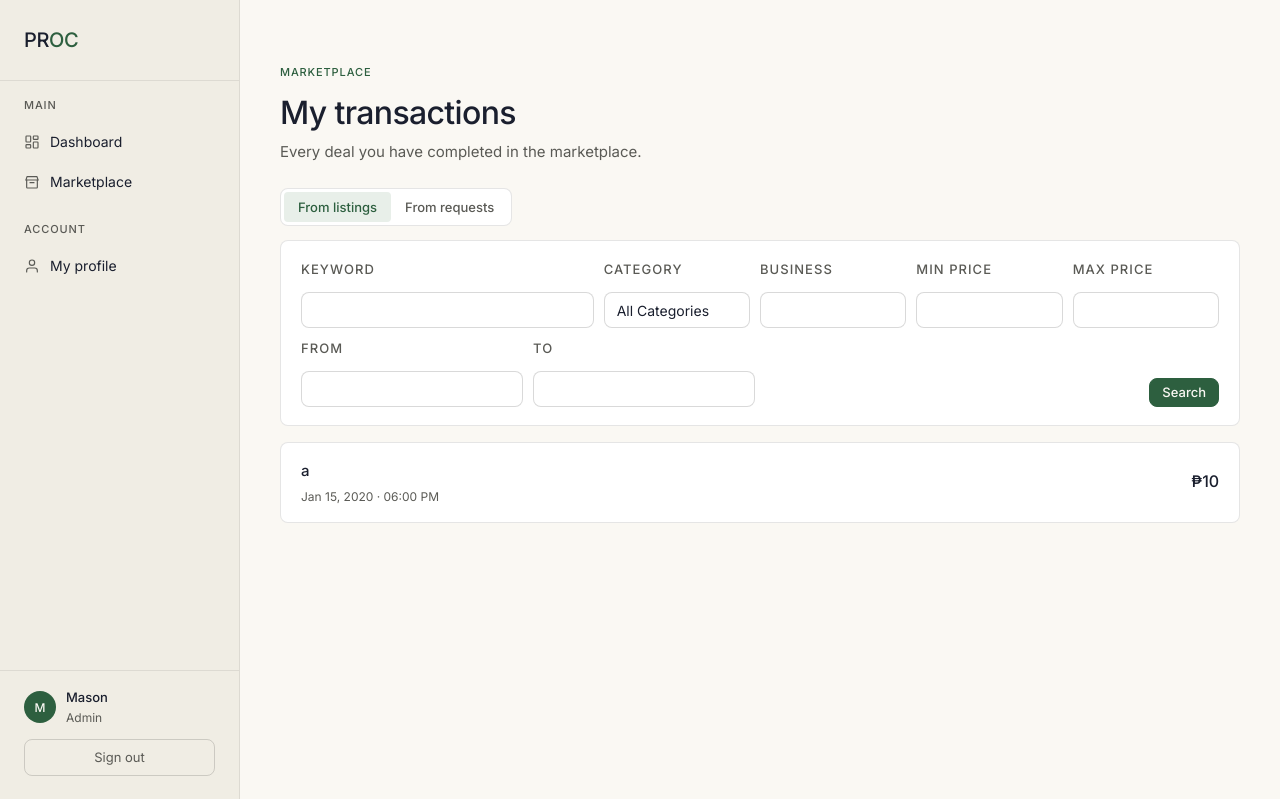
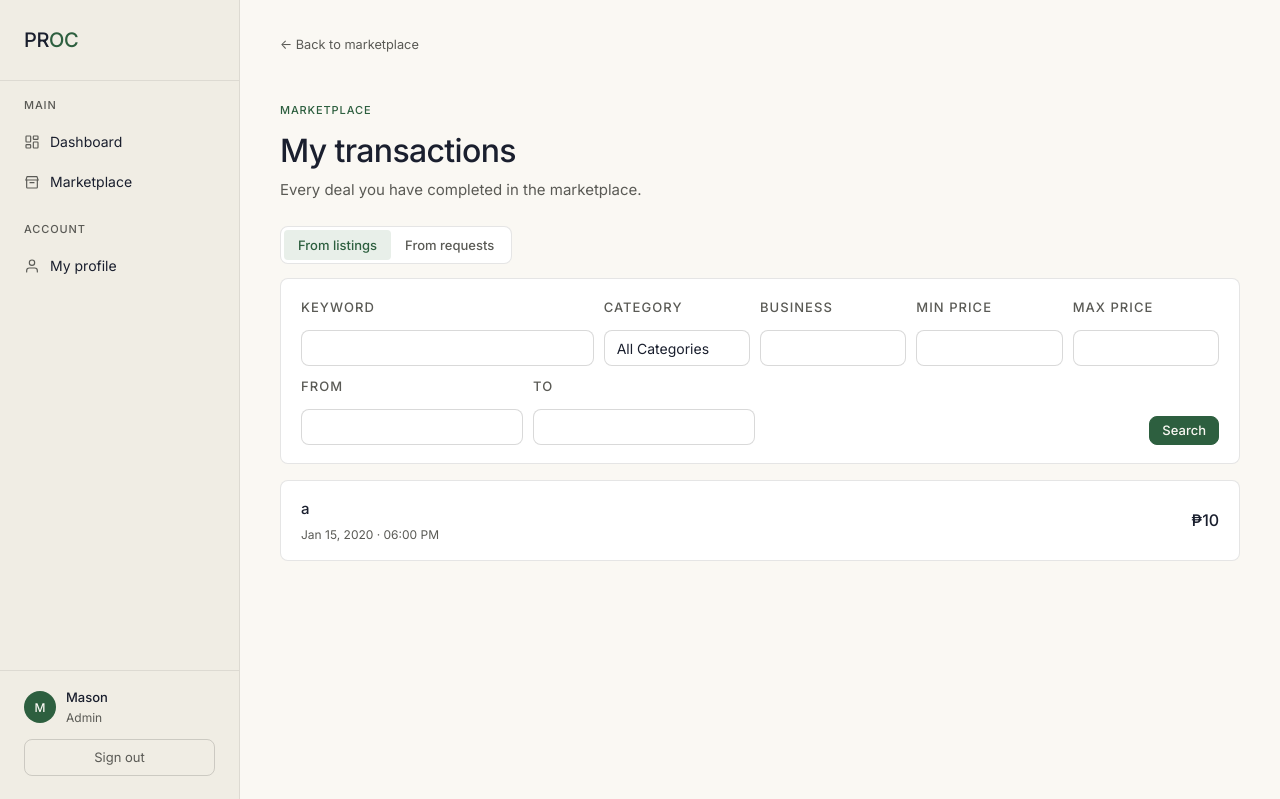
Before and after one commit to Sotelo1789/CSCI-42-project, a Django app: page /marketplace/transactions in a window 1280 px wide. Shown: the top 799 px of the page. Run offline with Django 5.2, Linux system fonts and the light colour scheme; a user stored in the database is signed in; data comes from the database, SQL or seed files in the repository; tables that the repository leaves empty hold one stand-in row (values such as "Sample post").

Commit message:
Add marketplace back links and favicon

```diff
--- a/templates/base.html
+++ b/templates/base.html
@@ -6,6 +6,7 @@
     <meta name="viewport" content="width=device-width, initial-scale=1.0">
 
     <title>{% block title %}PROC{% endblock %}</title>
+    <link rel="icon" type="image/svg+xml" href="{% static 'favicon.svg' %}">
 
     <link rel="preconnect" href="https://fonts.googleapis.com">
     <link rel="preconnect" href="https://fonts.gstatic.com" crossorigin>
--- a/templates/marketplace/marketplace_transactions.html
+++ b/templates/marketplace/marketplace_transactions.html
@@ -6,6 +6,12 @@
 {% block extra_css %}
 <style>
     .page-wrap { max-width: 1000px; margin: 0 auto; }
+    .back-link {
+        display: inline-flex; align-items: center; gap: 5px;
+        font-size: 0.85rem; color: var(--muted);
+        text-decoration: none; margin-bottom: 1rem;
+    }
+    .back-link:hover { color: var(--accent); }
 
     .filter-panel {
         background: var(--bg-surface);
@@ -124,6 +130,8 @@
 
 {% block content %}
 <div class="page-wrap">
+    <a href="{% url 'marketplace:business_marketplace' %}" class="back-link">← Back to marketplace</a>
+
     <div class="page-header">
         <div class="page-eyebrow">Marketplace</div>
         <div class="page-title">My transactions</div>
```
Also changed, not shown: templates/marketplace/marketplace_requests.html (+8 -0 lines), static/favicon.svg (added).
